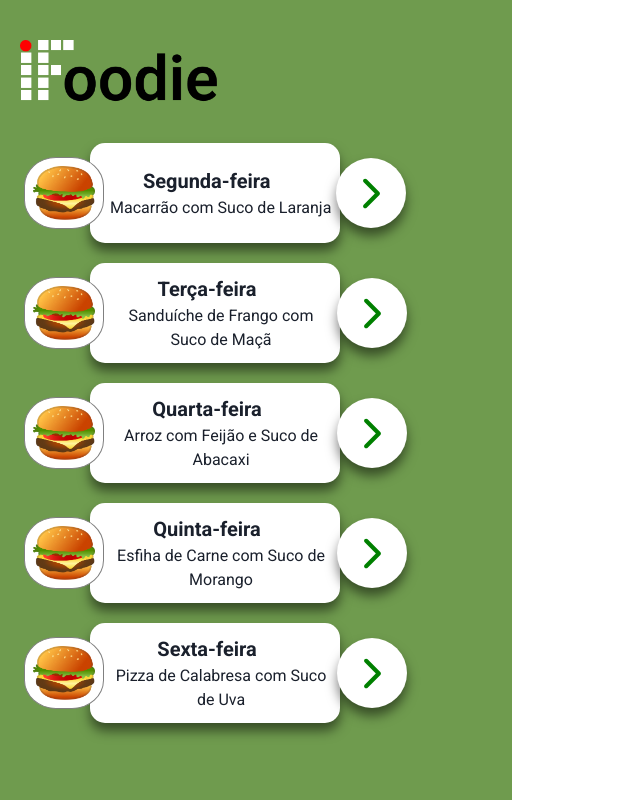
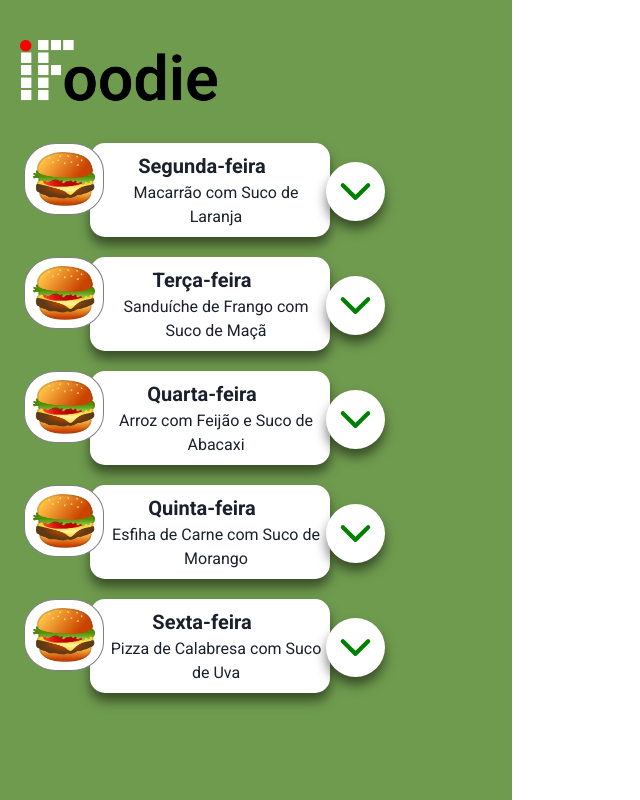
Before and after one commit to lincolnzera1/IFoodie, a React (Vite) app: page / in a window 1280 px wide. Shown: the whole page, without its empty margins (0-640 px from the left). Built offline with nearby package versions, Linux system fonts and the light colour scheme.

Commit message:
🔥 -> feat[HomePage]: Aperfeiçoamento da homepage e implementação do accordion.

```diff
--- a/package.json
+++ b/package.json
@@ -13,7 +13,7 @@
     "@chakra-ui/react": "^2.8.2",
     "@emotion/react": "^11.13.0",
     "@emotion/styled": "^11.13.0",
-    "framer-motion": "^11.3.19",
+    "framer-motion": "^11.3.20",
     "primereact": "^10.8.0",
     "react": "^18.3.1",
     "react-dom": "^18.3.1",
--- a/src/components/FoodCard.tsx
+++ b/src/components/FoodCard.tsx
@@ -1,27 +1,52 @@
-import { Box, Image, Text } from "@chakra-ui/react";
+import {
+  Box,
+  Image,
+  Text,
+  Accordion,
+  AccordionItem,
+  AccordionButton,
+  AccordionPanel,
+} from "@chakra-ui/react";
 import React from "react";
 import Hamburguer from "../assets/hamburguer.png";
 import ArrowButton from "./arrowButton";
+import { motion } from "framer-motion";
+import "./styles.css";
+
+// Cria um componente MotionBox para adicionar animação
+const MotionBox = motion(Box);
+const MotionAccordionPanel = motion(AccordionPanel);
 
 interface CardProps {
   dia: string;
   descricao: string;
+  detalhe?: string;
+  espacamento?: number
 }
 
-const FoodCard: React.FC<CardProps> = ({ dia, descricao }) => {
+const FoodCard: React.FC<CardProps> = ({ dia, descricao, detalhe, espacamento }) => {
+  const [isClicked, setisClicked] = React.useState(false);
+
+  const handleClick = () => {
+    setisClicked(!isClicked);
+  };
+
   return (
-    <Box
+    <Accordion allowMultiple border={"none"} marginBottom={espacamento ? espacamento : "0"}>
+      <AccordionItem border={"none"}>
+        {({ isExpanded }) => (
+          <MotionBox
             display={"flex"}
-      width={250}
-      minHeight={100}
+            width={240}
             background={"white"}
             marginLeft={90}
             marginTop={5}
-      // marginRight={5}
-      // border={"1px solid black"}
             borderRadius={15}
-      alignItems={"center"}
-      boxShadow="0 8px 12px rgba(0, 0, 0, 0.5)" // Sombra personalizada
+            alignItems={"start"}
+            boxShadow={"0 8px 12px rgba(0, 0, 0, 0.5)"}
+            animate={{ height: isExpanded ? "*" : "auto" }} // Ajuste a altura conforme necessário
+            transition={{ duration: 0.3 }} // Duração da animação
+            boxSizing={"border-box"}
           >
             <Box
               backgroundColor={"white"}
@@ -40,11 +65,10 @@ const FoodCard: React.FC<CardProps> = ({ dia, descricao }) => {
             </Box>
             <Box
               display={"flex"}
-        position={'relative'}
+              position={"relative"}
               flexDirection={"column"}
               alignItems={"center"}
               justifyContent={"center"}
-        // background={'red'}
               marginLeft={3}
               padding={2}
             >
@@ -56,18 +80,32 @@ const FoodCard: React.FC<CardProps> = ({ dia, descricao }) => {
               >
                 {dia}
               </Text>
-        {/* <Divider height={0.5} backgroundColor={'gray'} /> */}
-        <Text
-          fontFamily={"Roboto"}
-          fontSize={16}
-          textAlign={"center"}
-          // marginTop={5}
-        >
+              <Text fontFamily={"Roboto"} fontSize={16} textAlign={"center"}>
                 {descricao}
               </Text>
-        <ArrowButton />
+              <MotionAccordionPanel
+                pb={4}
+                initial={{ height: 0 }}
+                animate={{ height: isExpanded ? "auto" : "auto" }} // Altura automática quando expandido, 0 quando recolhido
+                transition={{ duration: 0.3 }} // Duração da animação
+                style={{ overflow: "hidden" }} // Adiciona overflow hidden para esconder o conteúdo extra
+              >
+                <strong>Informações adicionais: </strong>
+                <Text marginTop={5}>{detalhe ? detalhe : "Sem informações adicionais"}</Text>
+              </MotionAccordionPanel>
+              <h2 style={{ position: "relative" }}>
+                <AccordionButton>
+                  <ArrowButton
+                    handleClick={handleClick}
+                    isExpanded={isClicked}
+                  />
+                </AccordionButton>
+              </h2>
             </Box>
-    </Box>
+          </MotionBox>
+        )}
+      </AccordionItem>
+    </Accordion>
   );
 };
 
--- a/src/components/arrowButton.tsx
+++ b/src/components/arrowButton.tsx
@@ -1,22 +1,40 @@
 import { Box } from "@chakra-ui/react";
-import { IoIosArrowForward } from "react-icons/io";
+import { IoIosArrowDown, IoIosArrowForward, IoIosArrowUp } from "react-icons/io";
 
-const ArrowButton = () => {
+interface ArrowButtonProps {
+  handleClick: () => void;
+  isExpanded: boolean;
+}
+
+const ArrowButton: React.FC<ArrowButtonProps> = ({
+  handleClick,
+  isExpanded,
+}) => {
+  console.log(isExpanded);
+
   return (
     <Box
-			position={'absolute'}
-			display={'flex'}
-			alignItems={'center'}
-			justifyContent={'center'}
-			right={-67}
-      width={70}
-      height={70}
+      position={"absolute"}
+      display={"flex"}
+      alignItems={"center"}
+      justifyContent={"center"}
+      left={110}
+      bottom={2}
+      width={59}
+      height={59}
       borderRadius={"50%"}
       bgColor={"white"}
-      boxShadow="0 8px 12px rgba(0, 0, 0, 0.5)" // Sombra personalizada
+      boxShadow="0 8px 12px rgba(0, 0, 0, 0.5)"
+      onClick={handleClick}
+      transition={"height 0.3s ease"}
     >
-			<IoIosArrowForward fontSize={45} color="green"/>
-		</Box>
+      <Box
+        transition={"height 0.3s ease"}
+        transform={isExpanded ? "rotate(180deg)" : "rotate(0deg)"} // Aplica a rotação
+      >
+        <IoIosArrowDown fontSize={45} color="green" />
+      </Box>
+    </Box>
   );
 };
 
--- /dev/null
+++ b/src/components/styles.css
@@ -0,0 +1,21 @@
+/* Supondo que você tenha uma classe específica para o botão */
+.custom-accordion-button {
+    background-color: transparent !important;
+    border: none !important;
+    padding: 0 !important;
+    margin: 0 !important;
+    box-shadow: none !important;
+  }
+
+  /* Se você precisa garantir que os estilos não sejam sobrescritos */
+  .chakra-accordion__button.css-uttm9k {
+    background-color: transparent !important;
+    border: none !important;
+    padding: 0 !important;
+    margin: 0 !important;
+    box-shadow: none !important;
+  }
+
+  .chakra-accordion__item.css-17mg6aq {
+    border: none;
+  }
--- a/src/pages/Home/Home.tsx
+++ b/src/pages/Home/Home.tsx
@@ -1,16 +1,20 @@
 import { Box, Image } from "@chakra-ui/react";
 import FoodCard from "../../components/FoodCard";
-import Logo from '../../assets/logo.png';
+import Logo from "../../assets/logo.png";
 
 const Home = () => {
   const merendas = [
     {
       dia: "Segunda-feira",
       prato: "Macarrão com Suco de Laranja",
+      deltalhe:
+        "Macarrão faz bem pra saúde. Macarrão faz bem pra saúde. Macarrão faz bem pra saúde. Macarrão faz bem pra saúde. Macarrão faz bem pra saúde. Macarrão faz bem pra saúde. Macarrão faz bem pra saúde. Macarrão faz bem pra saúde. Macarrão faz bem pra saúde. Macarrão faz bem pra saúde. Macarrão faz bem pra saúde. Macarrão faz bem pra saúde. ",
     },
     {
       dia: "Terça-feira",
       prato: "Sanduíche de Frango com Suco de Maçã",
+      deltalhe:
+        "Macarrão faz bem pra saúde. Macarrão faz bem pra saúde. Macarrão faz bem pra saúde. Macarrão faz bem pra saúde. Macarrão faz bem pra saúde. Macarrão faz bem pra saúde. Macarrão faz bem pra saúde. Macarrão faz bem pra saúde. Macarrão faz bem pra saúde. Macarrão faz bem pra saúde. Macarrão faz bem pra saúde. Macarrão faz bem pra saúde. ",
     },
     {
       dia: "Quarta-feira",
@@ -27,30 +31,34 @@ const Home = () => {
   ];
 
   return (
-    <Box
-      backgroundColor={"white"}
-      height={"100%"}
-      width={"100vw"}
-    >
+    <Box backgroundColor={"white"} height={"100vh"} width={"100vw"} display="flex" flexDirection="column">
       <Box
-        height={"100vh"}
         backgroundColor={"#6F9B4E"}
         width={"40%"}
         display={"flex"}
         flexDirection={"column"}
         paddingTop={123}
+        flex="1"
       >
         <Image
-          position={'absolute'}
+          position={"absolute"}
           top={0}
           marginTop={10}
           marginLeft={5}
           src={Logo}
           width={200}
         />
-        {merendas.map((dia) => (
-          <FoodCard dia={dia.dia} descricao={dia.prato} />
-        ))}
+        <Box flex="1">
+          {merendas.map((dia, index) => (
+            <FoodCard
+              key={index}
+              dia={dia.dia}
+              descricao={dia.prato}
+              detalhe={dia.deltalhe}
+              espacamento={index === merendas.length - 1 ? 5 : undefined}
+            />
+          ))}
+        </Box>
       </Box>
     </Box>
   );
```
Also changed, not shown: 1 other file (tests, documents, lock files or other folders). Lines whose indentation alone changed are shown as unchanged.
